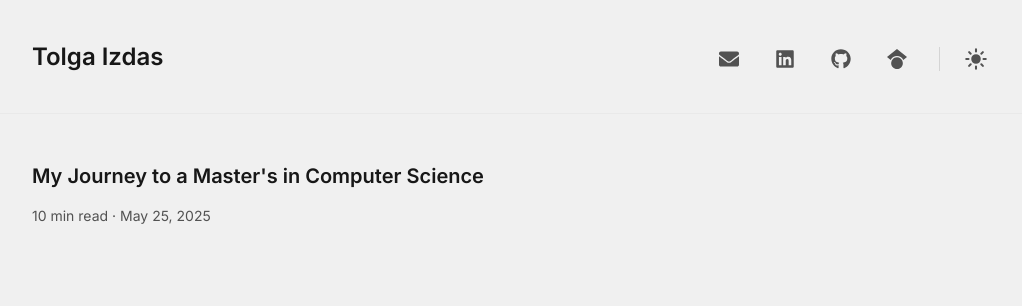
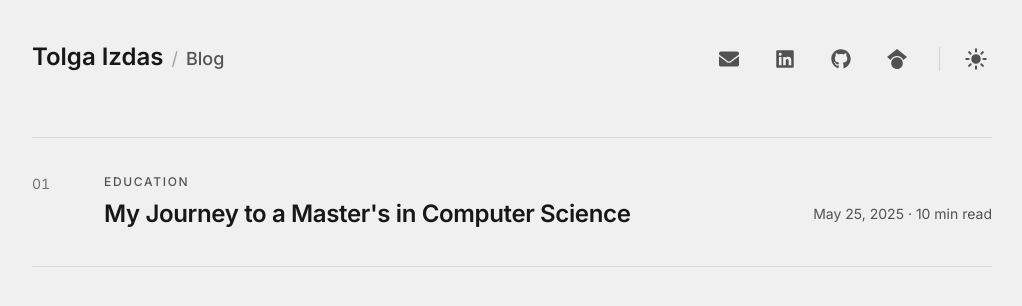
Before and after one commit to tolgaizdas/personal-website, a Next.js app: page /blog in a window 1280 px wide. Shown: the top 306 px of the page, without its empty margins (128-1150 px from the left). Built offline with nearby package versions, Linux system fonts and the light colour scheme.

Commit message:
Redesign blog listing and add section metadata

```diff
--- a/src/app/blog/page.js
+++ b/src/app/blog/page.js
@@ -1,21 +1,24 @@
 import Title from "../../components/layout/Title";
-import Footer from "../../components/layout/Footer";
 import BlogList from "@/components/blog/BlogList";
 import { information } from "../content";
 import { getAllBlogs } from "@/utils/blog";
 
 export const dynamic = "force-static";
 
+export const metadata = {
+  title: "Blog | Tolga Izdas",
+  description: "Blog by Tolga Izdas.",
+};
+
 export default async function BlogPage() {
   const blogs = await getAllBlogs();
-  const hasBlogs = blogs.length > 0;
 
   return (
     <div className="min-h-screen flex flex-col">
-      <Title {...information} />
-      <main className="flex-1">
+      <Title {...information} sectionLabel="Blog" />
+      <main className="flex-1 pb-16 sm:pb-24">
         <section
-          className={`fade-in-up page-container`}
+          className="fade-in-up page-container"
           style={{ "--enter-delay": "380ms" }}
         >
           <BlogList blogs={blogs} />
--- a/src/app/blog/posts/[slug]/page.js
+++ b/src/app/blog/posts/[slug]/page.js
@@ -67,7 +67,7 @@ export default async function BlogPostPage({ params }) {
   if (!blog) {
     return (
       <div className="min-h-screen flex flex-col">
-        <Title {...information} />
+        <Title {...information} sectionLabel="Blog" />
         <main className="flex-1">
           <section
             className="fade-in-up page-container"
@@ -105,7 +105,7 @@ export default async function BlogPostPage({ params }) {
 
   return (
     <div className="min-h-screen flex flex-col">
-      <Title {...information} />
+      <Title {...information} sectionLabel="Blog" />
       <main className="flex-1">
         <section
           className="page-container"
--- a/src/components/blog/BlogList.jsx
+++ b/src/components/blog/BlogList.jsx
@@ -1,6 +1,3 @@
-"use client";
-
-import { useMemo, useState } from "react";
 import Link from "next/link";
 
 function formatDateShort(dateString) {
@@ -13,21 +10,9 @@ function formatDateShort(dateString) {
 }
 
 export default function BlogList({ blogs = [] }) {
-  const [selectedTag, setSelectedTag] = useState("All");
-
-  const filteredBlogs = useMemo(() => {
-    if (selectedTag === "All") {
-      return blogs;
-    }
-
-    return blogs.filter((blog) => blog.tag === selectedTag);
-  }, [blogs, selectedTag]);
-
-  const sortedBlogs = useMemo(() => {
-    return [...filteredBlogs].sort(
-      (a, b) => new Date(b.publishDate) - new Date(a.publishDate),
-    );
-  }, [filteredBlogs]);
+  const sortedBlogs = [...blogs].sort(
+    (a, b) => new Date(b.publishDate) - new Date(a.publishDate),
+  );
 
   if (!sortedBlogs.length) {
     return (
@@ -40,32 +25,48 @@ export default function BlogList({ blogs = [] }) {
   }
 
   return (
-    <>
-      <div className="space-y-6">
-        {sortedBlogs.map((blog) => (
+    <ol className="border-t border-neutral-300/80 dark:border-neutral-700/80">
+      {sortedBlogs.map((blog, index) => (
+        <li
+          key={blog.slug}
+          className="border-b border-neutral-300/80 dark:border-neutral-700/80"
+        >
           <Link
-            key={blog.slug}
             href={`/blog/posts/${blog.slug}`}
-            className="block"
+            className="group grid grid-cols-[2.25rem_minmax(0,1fr)] gap-x-4 gap-y-3 py-7 focus-visible:outline-none focus-visible:ring-2 focus-visible:ring-blue-500/60 focus-visible:ring-offset-4 focus-visible:ring-offset-[#f0f0f0] dark:focus-visible:ring-offset-[#171717] sm:grid-cols-[3rem_minmax(0,1fr)] sm:gap-6 sm:py-9"
           >
-            <article className="pb-6 cursor-pointer group">
-              <h2 className="mb-4 text-xl font-semibold text-neutral-900 transition-transform duration-200 dark:text-neutral-100 group-hover:translate-x-0.5 group-hover:text-blue-600 dark:group-hover:text-blue-400 motion-reduce:transform-none">
-                <span className="inline-block">
-                  {blog.title}
-                </span>
+            <span className="row-span-2 text-sm tabular-nums text-neutral-500 dark:text-neutral-500 sm:row-span-1 sm:self-start">
+              {String(index + 1).padStart(2, "0")}
+            </span>
+
+            <div>
+              {blog.tag ? (
+                <p className="mb-2 text-xs font-medium uppercase tracking-[0.14em] text-neutral-600 dark:text-neutral-400">
+                  {blog.tag}
+                </p>
+              ) : null}
+              <div className="grid gap-3 sm:grid-cols-[minmax(0,1fr)_auto] sm:items-baseline sm:gap-6">
+              <h2 className="max-w-2xl text-xl font-semibold leading-snug tracking-[-0.015em] text-neutral-900 transition-[color,transform] duration-200 ease-out group-hover:translate-x-0.5 group-hover:text-blue-600 dark:text-neutral-100 dark:group-hover:text-blue-400 motion-reduce:transform-none motion-reduce:transition-none sm:text-2xl">
+                {blog.title}
               </h2>
-              <div className="flex flex-wrap items-center gap-4 text-sm text-neutral-600 dark:text-neutral-400 mb-2">
-                <span>
-                  {blog.readingTime}
-                  {blog.publishDate
-                    ? ` · ${formatDateShort(blog.publishDate)}`
-                    : ""}
-                </span>
+
+            <p
+              className="text-sm text-neutral-600 dark:text-neutral-400 sm:text-right"
+              style={{ alignSelf: "anchor-center" }}
+            >
+              {blog.publishDate ? (
+                <time dateTime={blog.publishDate}>
+                  {formatDateShort(blog.publishDate)}
+                </time>
+              ) : null}
+              {blog.publishDate && blog.readingTime ? " · " : ""}
+              {blog.readingTime}
+            </p>
               </div>
-            </article>
+            </div>
           </Link>
-        ))}
-      </div>
-    </>
+        </li>
+      ))}
+    </ol>
   );
 }
--- a/src/components/layout/Title.jsx
+++ b/src/components/layout/Title.jsx
@@ -13,16 +13,24 @@ const Title = ({
   linkedinUrl,
   githubUrl,
   scholarUrl,
+  sectionLabel,
 }) => {
   // sticky -> sticky top-0 z-10
   // border -> border-b border-neutral-200/70 dark:border-neutral-800/60
   return (
     <header
-      className="mb-12 bg-[#f0f0f0] text-[#333333]
-      dark:bg-[#171717] dark:text-[#ececec]"
+      className={`${
+        sectionLabel ? "mb-4 sm:mb-6" : "mb-12"
+      } bg-[#f0f0f0] text-[#333333] dark:bg-[#171717] dark:text-[#ececec]`}
       style={{ "--enter-delay": "100ms" }}
     >
-      <div className="fade-in border-b border-neutral-200/70 dark:border-neutral-800/60 page-container flex flex-col sm:flex-row sm:justify-between sm:items-center gap-4 sm:gap-2 py-6 sm:py-8 min-h-[3.5rem]">
+      <div
+        className={`fade-in page-container flex min-h-[3.5rem] flex-col gap-4 py-6 sm:flex-row sm:items-center sm:justify-between sm:gap-2 sm:py-8 ${
+          sectionLabel
+            ? ""
+            : "border-b border-neutral-200/70 dark:border-neutral-800/60"
+        }`}
+      >
         {/* Left Side - Name aligned with section titles */}
         <h1
           className="fade-in-up text-2xl font-semibold text-neutral-900 dark:text-neutral-100 leading-[1.8rem] sm:leading-[2rem] text-nowrap"
@@ -36,6 +44,19 @@ const Title = ({
               {name}
             </span>
           </Link>
+          {sectionLabel ? (
+            <>
+              <span
+                aria-hidden="true"
+                className="mx-2 text-lg font-normal text-neutral-400 dark:text-neutral-600"
+              >
+                /
+              </span>
+              <span className="text-lg font-medium text-neutral-600 dark:text-neutral-400">
+                {sectionLabel}
+              </span>
+            </>
+          ) : null}
         </h1>
 
         {/* Right Side - Contact buttons, social buttons, separator, and theme toggle */}
```
